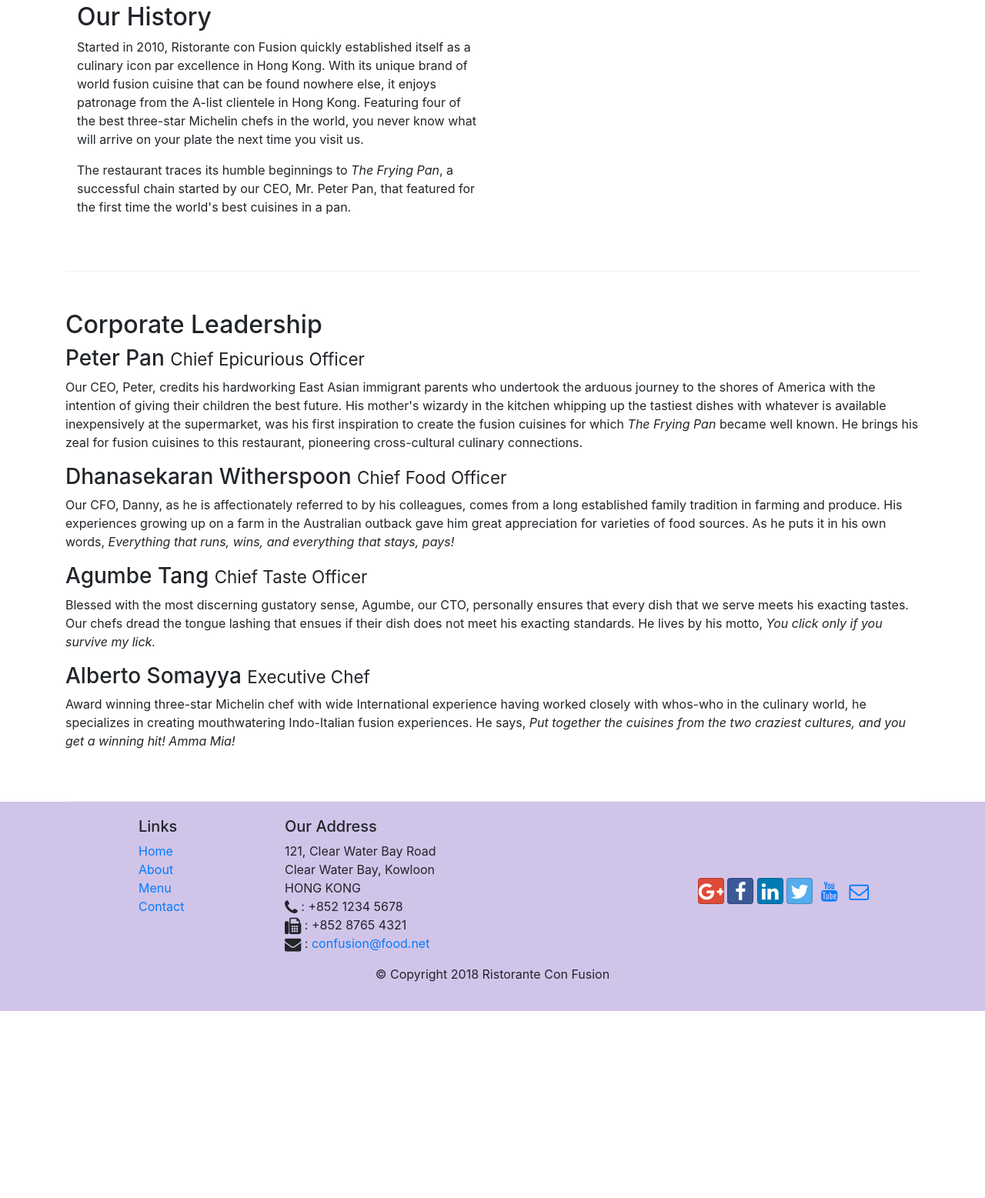
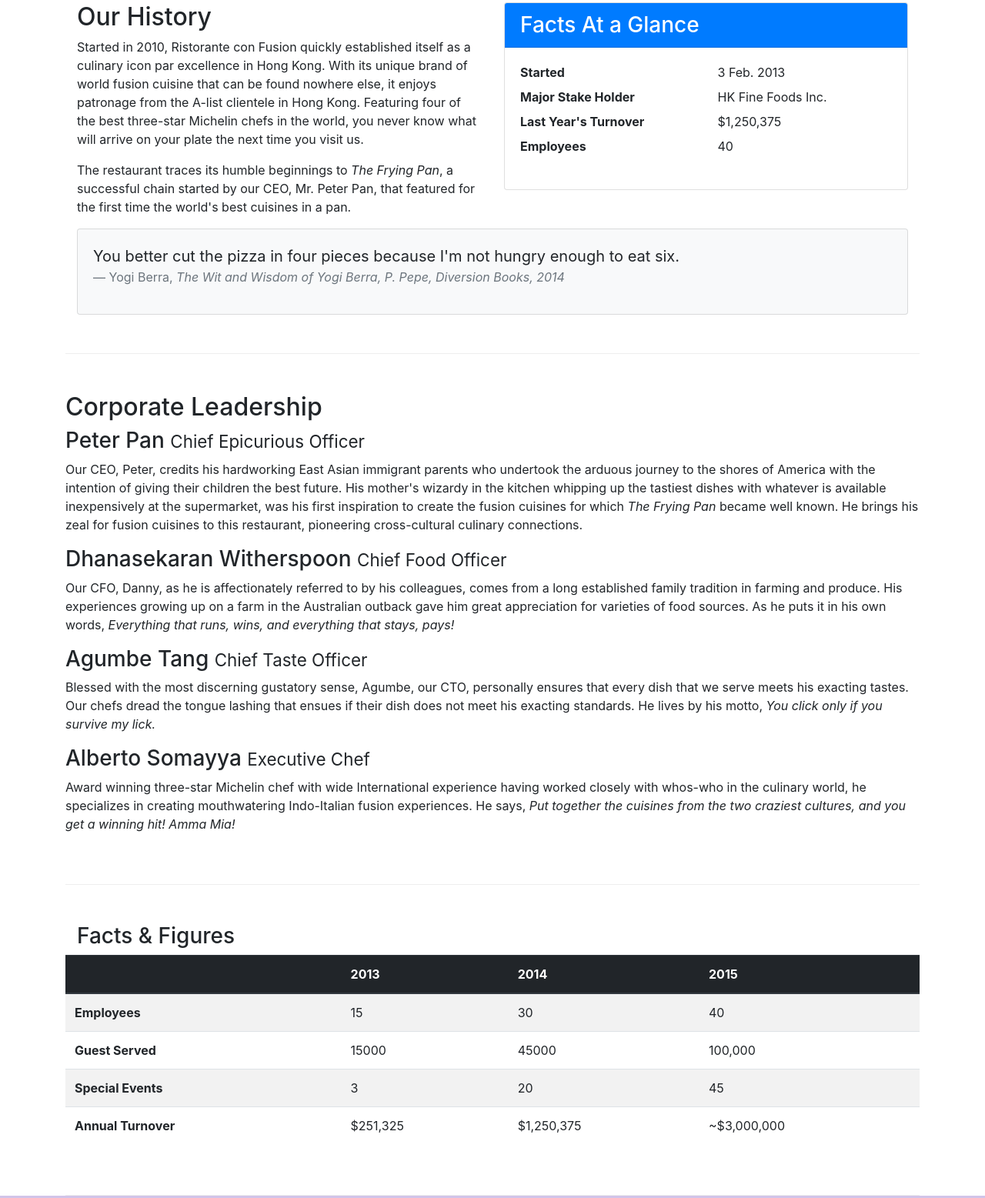
Before and after one commit to mohdazaan18/Bootstrap, a website: page aboutus.html in a window 1280 px wide. Shown: the part 512-2069 px from the top of the page at 77% size. Before the commit the page ends 1826 px from the top, so only its background shows below. Drawn offline with nearby package versions, Linux system fonts and the light colour scheme.

Commit message:
table and cards

```diff
--- a/aboutus.html
+++ b/aboutus.html
@@ -64,7 +64,37 @@
                 <p>Started in 2010, Ristorante con Fusion quickly established itself as a culinary icon par excellence in Hong Kong. With its unique brand of world fusion cuisine that can be found nowhere else, it enjoys patronage from the A-list clientele in Hong Kong.  Featuring four of the best three-star Michelin chefs in the world, you never know what will arrive on your plate the next time you visit us.</p>
                 <p>The restaurant traces its humble beginnings to <em>The Frying Pan</em>, a successful chain started by our CEO, Mr. Peter Pan, that featured for the first time the world's best cuisines in a pan.</p>
             </div>
-            <div>
+            <div class="col-sm">
+                <div class="card">
+                <h3 class="card-header bg-primary text-white">Facts At a Glance</h3>
+                <div class="card-body">
+                    <dl class="row">
+                        <dt class="col-6">Started</dt>
+                        <dd class="col-6">3 Feb. 2013</dd>
+                        <dt class="col-6">Major Stake Holder</dt>
+                        <dd class="col-6">HK Fine Foods Inc.</dd>
+                        <dt class="col-6">Last Year's Turnover</dt>
+                        <dd class="col-6">$1,250,375</dd>
+                        <dt class="col-6">Employees</dt>
+                        <dd class="col-6">40</dd>
+                    </dl>
+                </div>
+            </div>
+            </div>
+
+            <div class="col-12">
+                <div class="card card-body bg-light">
+                    <blockquote class="blockquote">
+                        <p class="mb-0">You better cut the pizza in four pieces
+                            because I'm not hungry enough to eat six.
+                        </p>
+                        <footer class="blockquote-footer">Yogi Berra,
+                            <cite title="Source Title">The Wit and Wisdom of
+                                Yogi Berra, P. Pepe, Diversion Books, 2014
+                            </cite>
+                        </footer>
+                    </blockquote>
+                </div>
             </div>
         </div>
 
@@ -82,7 +112,51 @@
                 <p class="d-none d-sm-block">Award winning three-star Michelin chef with wide International experience having worked closely with whos-who in the culinary world, he specializes in creating mouthwatering Indo-Italian fusion experiences. He says, <em>Put together the cuisines from the two craziest cultures, and you get a winning hit! Amma Mia!</em></p>
             </div>
        </div>
+    <div class="row row-content">
+        <div class="col-12 col-sm-9">
+            <h3>Facts &amp; Figures</h3>
+        </div>
+        <div class="table-responsive">
+            <table class="table table-striped">
+                <thead class="thead-dark">
+                    <tr>
+                        <th>&nbsp;</th>
+                        <th>2013</th>
+                        <th>2014</th>
+                        <th>2015</th>
+                    </tr>
+                </thead>
+                <tbody>
+                    <tr>
+                        <th>Employees</th>
+                        <td>15</td>
+                        <td>30</td>
+                        <td>40</td>
 
+                    </tr>
+                    <tr>
+                        <th>Guest Served</th>
+                        <td>15000</td>
+                        <td>45000</td>
+                        <td>100,000</td>
+                    </tr>
+                    <tr>
+                        <th>Special Events</th>
+                        <td>3</td>
+                        <td>20</td>
+                        <td>45</td>
+                    </tr>
+                    <tr>
+                        <th>Annual Turnover</th>
+                        <td>$251,325</td>
+                        <td>$1,250,375</td>
+                        <td>~$3,000,000</td>
+                    </tr>
+                </tbody>
+            </table>
+
+        </div>
+    </div>
     </div>
 
     <footer class="footer">
```
